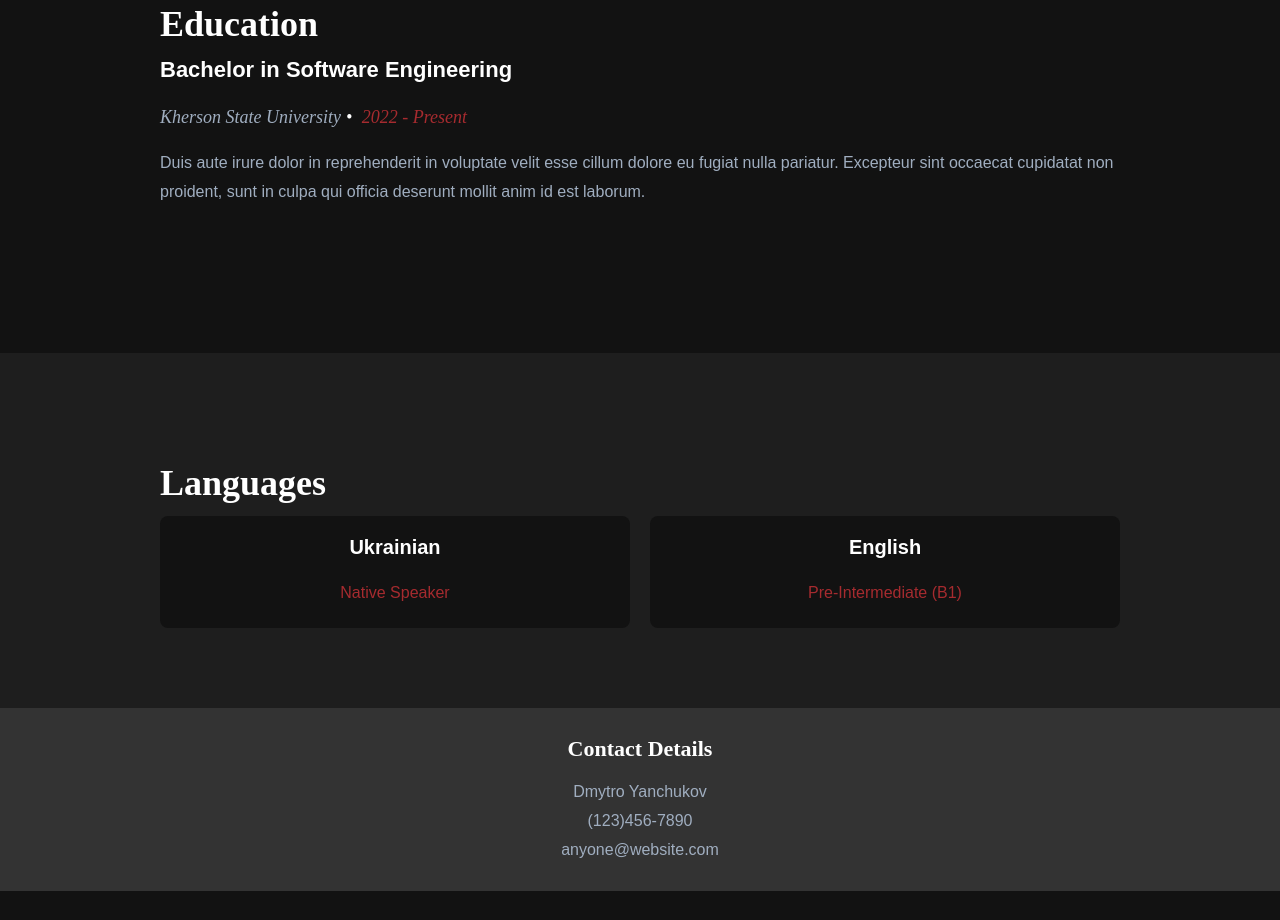
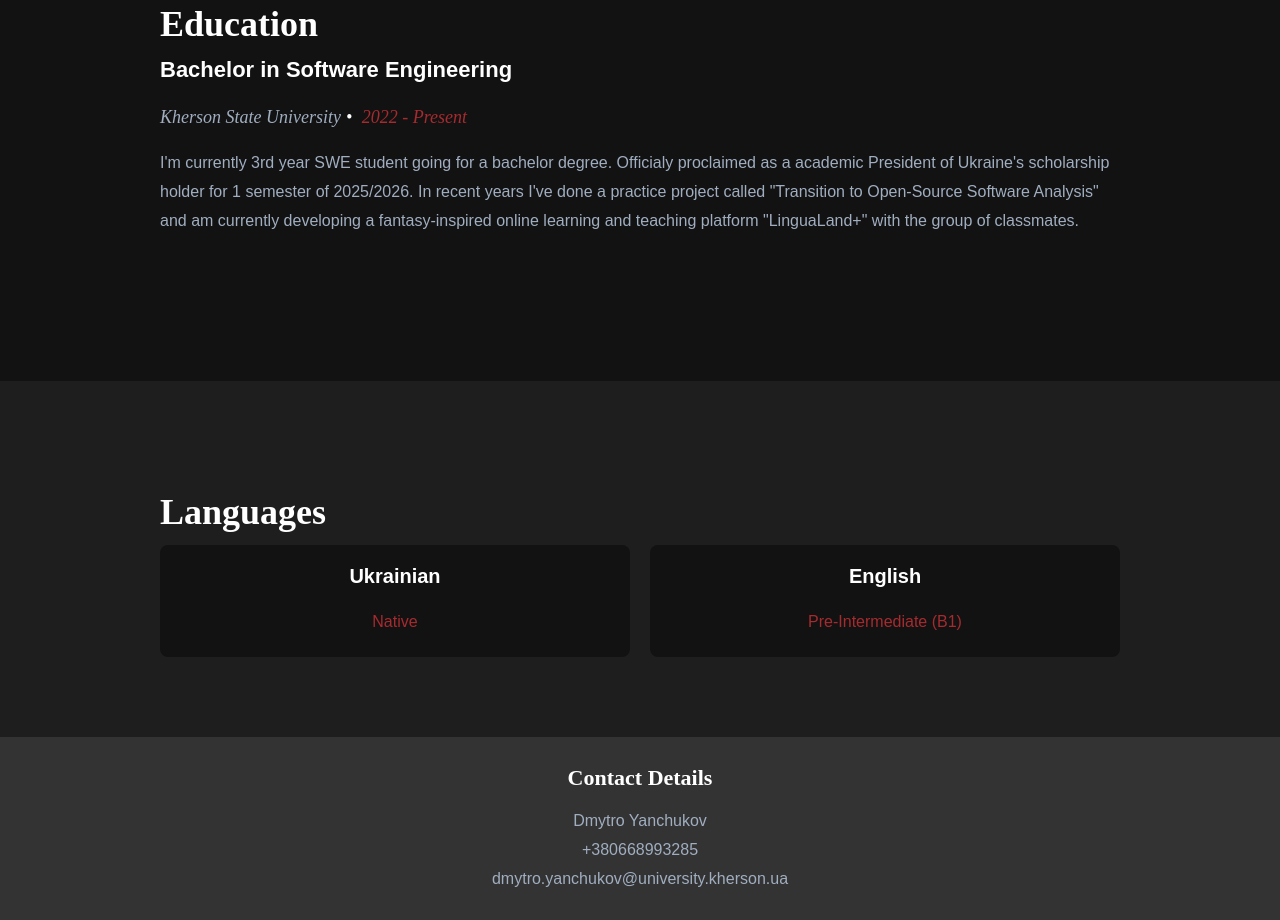
Before and after one commit to Cookraine/cookraine.github.io, a plain HTML site: page index.html in a window 1280 px wide. Shown: the part 2078-2998 px from the top of the page. Before the commit the page ends 2969 px from the top, so only its background shows below. Drawn offline with Linux system fonts and the light colour scheme.

Commit message:
Update index.html

```diff
--- a/index.html
+++ b/index.html
@@ -95,8 +95,9 @@
                     <h3>Bachelor in Software Engineering</h3>
                     <p class="info">Kherson State University<span>&bull;</span> <em class="date">2022 - Present</em></p>
                     <p>
-                        Duis aute irure dolor in reprehenderit in voluptate velit esse cillum dolore eu fugiat nulla pariatur.
-                        Excepteur sint occaecat cupidatat non proident, sunt in culpa qui officia deserunt mollit anim id est laborum.
+                        I'm currently 3rd year SWE student going for a bachelor degree. Officialy proclaimed as a academic President of Ukraine's
+                        scholarship holder for 1 semester of 2025/2026. In recent years I've done a practice project called "Transition to Open-Source Software Analysis" and am
+                        currently developing a fantasy-inspired online learning and teaching platform "LinguaLand+" with the group of classmates.
                     </p>
                 </div>
             </div>
@@ -108,7 +109,7 @@
                 <div class="languages-grid">
                     <div class="lang-item">
                         <h3>Ukrainian</h3>
-                        <p>Native Speaker</p>
+                        <p>Native</p>
                     </div>
                     <div class="lang-item">
                         <h3>English</h3>
@@ -124,8 +125,8 @@
             <h2>Contact Details</h2>
             <p class="address">
                 <span>Dmytro Yanchukov</span><br>
-                <span>(123)456-7890</span><br>
-                <span>anyone@website.com</span>
+                <span>+380668993285</span><br>
+                <span>dmytro.yanchukov@university.kherson.ua</span>
             </p>
         </div>
     </footer>
```
